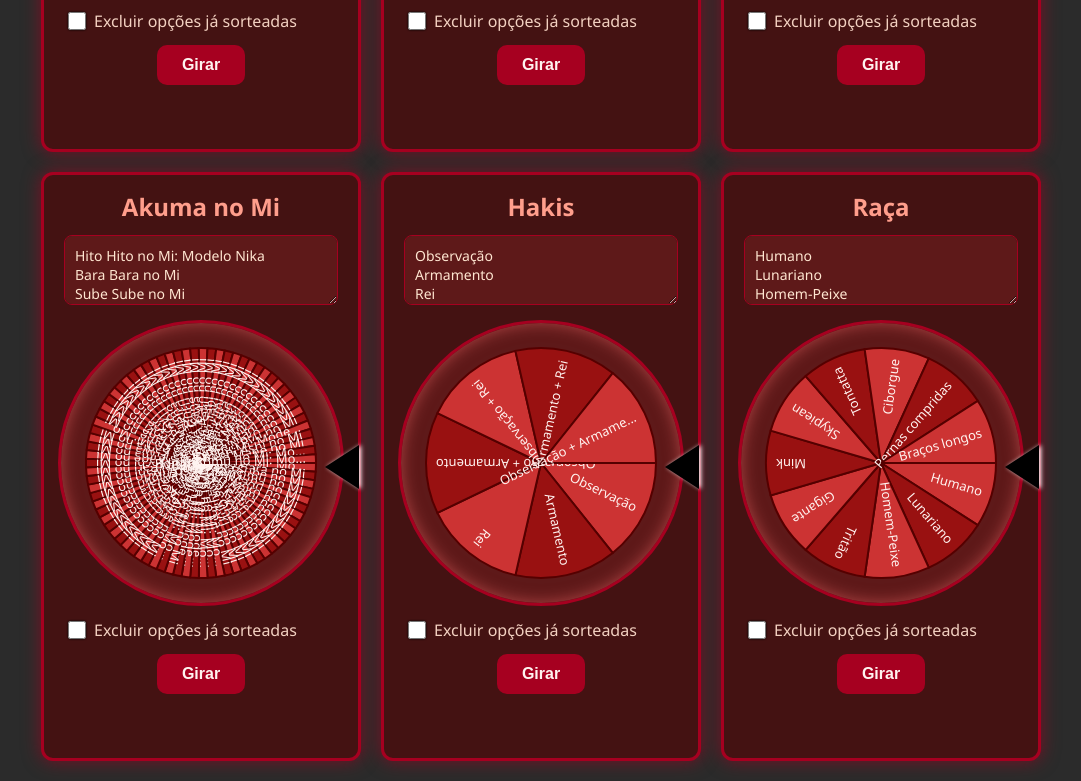
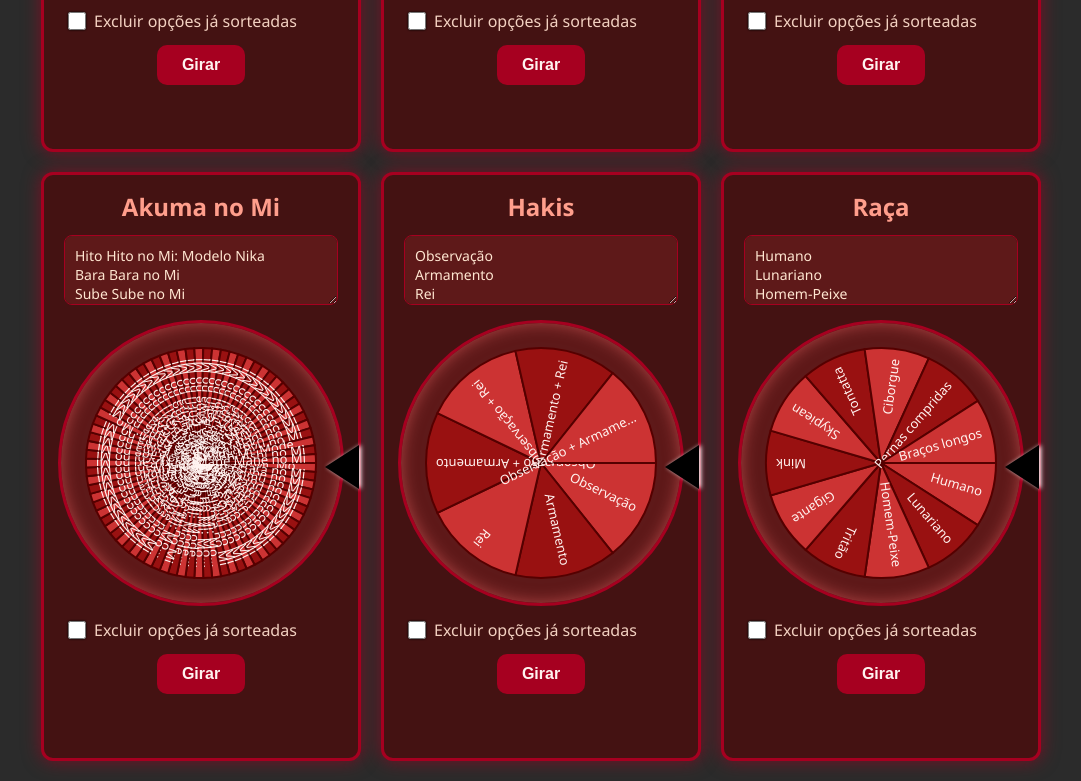
Before and after one commit to BaudsonComB/Roleta-de-personagens, a plain HTML site: page index.html in a window 1280 px wide. Shown: the part 530-1311 px from the top of the page, without its empty margins (99-1180 px from the left). Drawn offline with Linux system fonts and the light colour scheme.

Commit message:
index.html

```diff
--- a/index.html
+++ b/index.html
@@ -283,8 +283,6 @@
 'Zou Zou no Mi: Modelo Elefante',
 'Ashi Ashi no Mi',
 'Mane Mane no Mi',
-'Bara Bara no Mi: Modelo Segmentado',
-'Bomu Bomu no Mi: Modelo Explosão',
       ]
     },
     {
```
